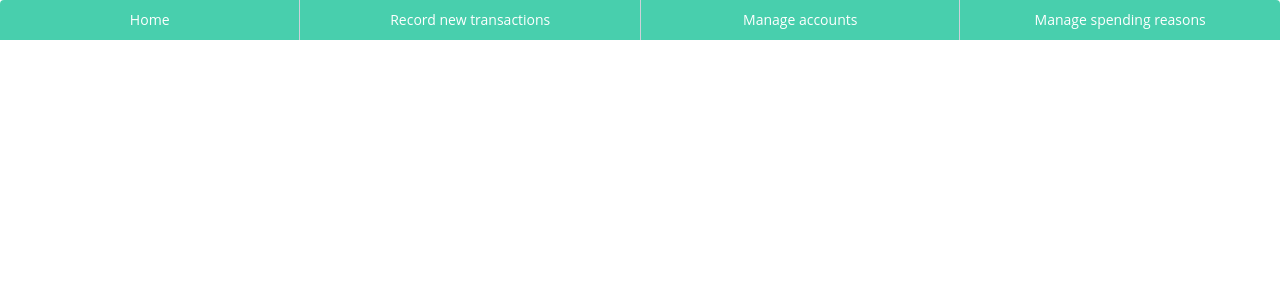
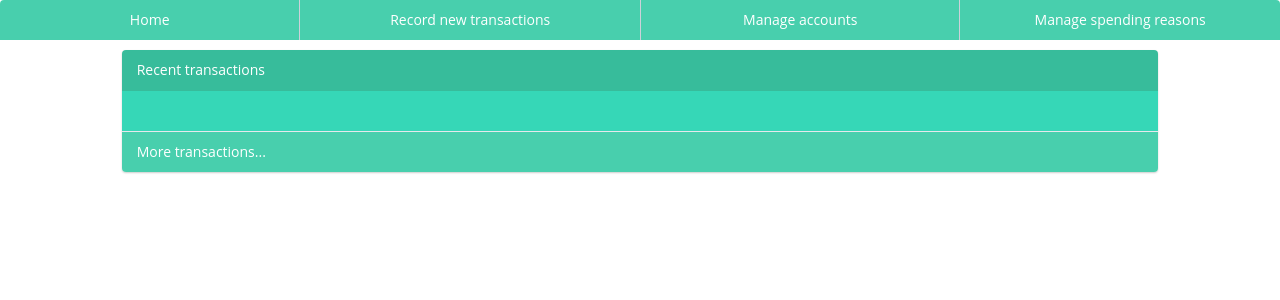
Before and after one commit to ardinor/budget, a Django app: page /budget/accounts/ in a window 1280 px wide. Shown: the top 300 px of the page. Run offline with Django 3.2, Linux system fonts and the light colour scheme; tables that the repository leaves empty hold one stand-in row (values such as "Sample post"); some libraries are stand-ins or nearby versions.

Commit message:
Work on adding our account views

```diff
--- a/budget/templates/budget/account_list.html
+++ b/budget/templates/budget/account_list.html
@@ -3,4 +3,21 @@
 {% block title %}{% endblock %}
 
 {% block content %}
+{% if accounts %}
+<div class="panel panel-info">
+    <div class="panel-heading">Recent transactions</div>
+    <div class="panel-body trans-panel-body">
+        <ul>
+        {% for transaction in latest_transactions %}
+            <li><a href="{% url 'budget:transaction_detail' transaction.id %}">{{ transaction.get_type_display }} of {{ transaction.amount }} on {{ transaction.date }} for {{ transaction.reason }}</a></li>
+        {% endfor %}
+        </ul>
+    </div>
+    <div class="panel-footer trans-panel-footer">
+        <a href="{% url 'budget:transaction_list' %}">More transactions...</a>
+    </div>
+</div>
+{% else %}
+<p>You don't have any accounts yet, let's <a href="{% url 'budget:account_new' %}">make one.</a></p>
+{% endif %}
 {% endblock %}
--- a/budget/urls.py
+++ b/budget/urls.py
@@ -13,6 +13,10 @@ urlpatterns = patterns('',
     url(r'^accounts/$', views.account_list, name='account_list'),
     # /budget/accounts/<number>
     url(r'^accounts/(?P<account_id>\d+)/$', views.account_transactions, name='account_transactions'),
+    # /budget/accounts/new
+    url(r'^accounts/new/$', views.account_new, name='account_new'),
+    # /budget/accounts/save
+    url(r'^accounts/save/$', views.account_save, name='account_save'),
     # /budget/transaction/new
     url(r'^transaction/new/$', views.transaction_new, name='transaction_new'),
     # /budget/transaction/save
--- a/budget/views.py
+++ b/budget/views.py
@@ -41,7 +41,9 @@ def transaction_save(request):
         args=(new_trans.id,)))
 
 def account_list(request):
-    return render(request, 'budget/account_list.html')
+    account_list = Account.objects.all()
+    context = {'accounts': account_list}
+    return render(request, 'budget/account_list.html', context)
 
 def account_transactions(request, account_id):
     # Lists all the transactions for an account, use the name in the URL
```
